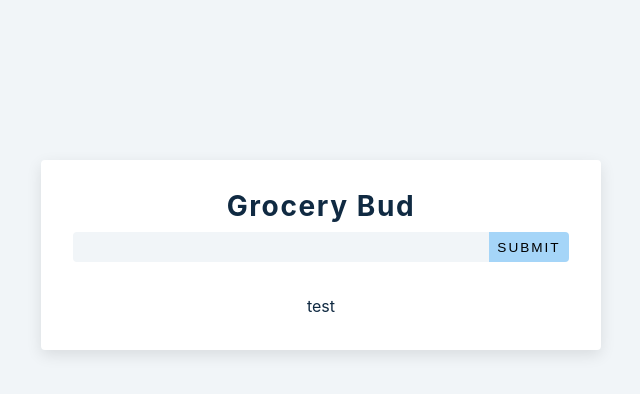
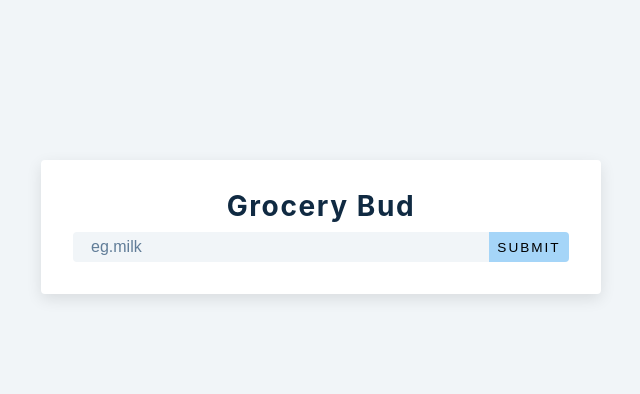
Before and after one commit to Erickthamara/REACT-Birthday-Reminder-Project, a React (Vite) app: page / in a window 1280 px wide. Shown: the top 394 px of the page, without its empty margins (319-959 px from the left). Built offline with nearby package versions, Linux system fonts and the light colour scheme.

Commit message:
Added the items and clear button.Also the delete button works for the items.

```diff
--- a/src/7.Grocery-Bud/GroceryBud.jsx
+++ b/src/7.Grocery-Bud/GroceryBud.jsx
@@ -2,22 +2,66 @@ import { useState } from "react";
 import { IoTrashBin } from "react-icons/io5";
 import { IoMdCheckmarkCircle } from "react-icons/io";
 const GroceryBud = () => {
-  const [grocerys, SetGrocerys] = useState([]);
+  const [grocerys, setGrocerys] = useState([]);
+  const [item, setItem] = useState("");
   const handleSubmit = (e) => {
-    e.preventdefault;
-    console.log(e.target.value);
+    e.preventDefault();
+    console.log(item);
+    const newGrocerys = [...grocerys, item];
+    setGrocerys(newGrocerys);
+    console.log(newGrocerys);
+  };
+  const handledeleteItem = (id) => {
+    const newList = grocerys.filter((item, index) => {
+      return index !== id;
+    });
+    setGrocerys(newList);
+  };
+  const handleClear = () => {
+    setGrocerys([]);
   };
   return (
     <section className="section-center">
+      {}
       <h3>Grocery Bud</h3>
       <form action="" className="grocery-form" onSubmit={handleSubmit}>
         <div className="form-control">
-          <input type="text" className="grocery" />
-          <button className="submit-btn">SUBMIT</button>
+          <input
+            type="text"
+            className="grocery"
+            onChange={(e) => setItem(e.target.value)}
+            placeholder="eg.milk"
+          />
+
+          <button className="submit-btn" type="submit">
+            SUBMIT
+          </button>
         </div>
       </form>
-
-      <div className="grocery-container">test</div>
+      {grocerys.length !== 0 &&
+        grocerys.map((foodItem, index) => {
+          return (
+            <div className="grocery-container" key={index}>
+              {" "}
+              <article className="grocery-item">
+                <p className="title">{foodItem}</p>
+                <button>
+                  <IoTrashBin onClick={() => handledeleteItem(index)} />
+                </button>
+                <button>
+                  <IoMdCheckmarkCircle
+                    onClick={() => console.log("hello world")}
+                  />
+                </button>
+              </article>
+            </div>
+          );
+        })}
+      {grocerys.length !== 0 && (
+        <button className="clear-btn" onClick={handleClear}>
+          CLEAR
+        </button>
+      )}
     </section>
   );
 };
```
